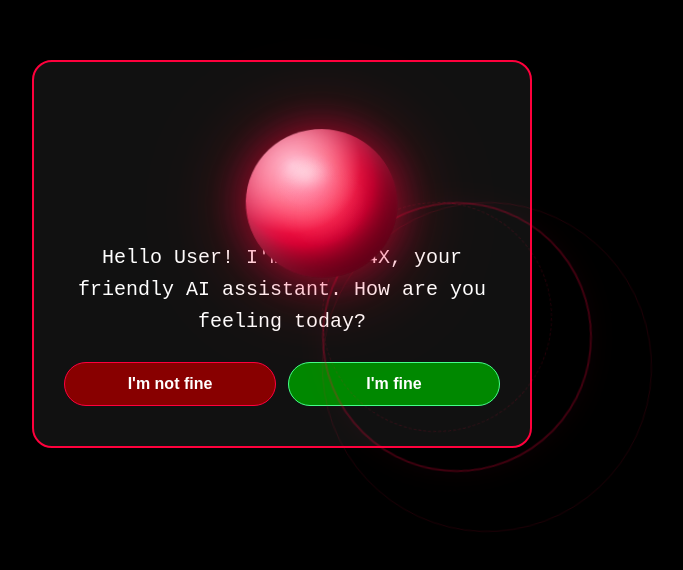
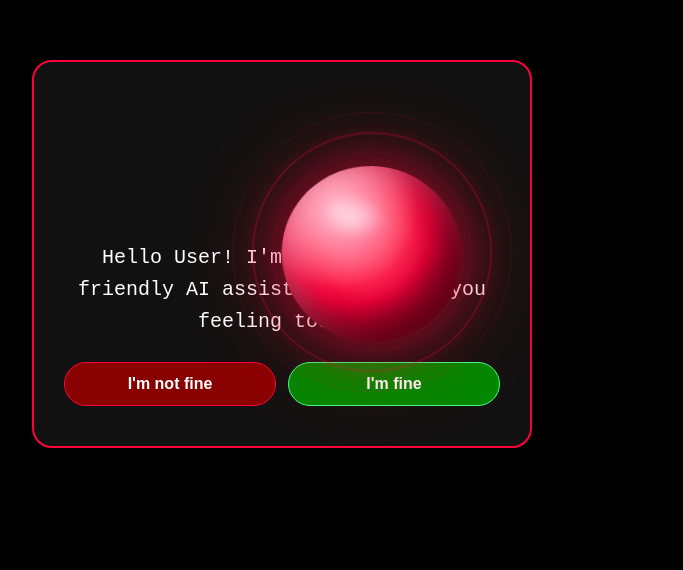
Before and after one commit to itsonlycrypty/Cypher4x-Ai, a React (Vite) app: page / in a window 1280 px wide. Shown: the part 146-716 px from the top of the page, without its empty margins (358-1041 px from the left). Built offline with nearby package versions, Linux system fonts and the light colour scheme.

Commit message:
Refactor comments and update styles for layout

```diff
--- a/src/App.jsx
+++ b/src/App.jsx
@@ -1,7 +1,7 @@
 import { useState, useRef, useEffect, useCallback } from 'react'
 
 // ==================================================
-// ICON SYSTEM (unchanged)
+// ICON SYSTEM
 // ==================================================
 const Icon = ({ name, size = 18, color = 'currentColor' }) => {
   const icons = {
@@ -139,12 +139,12 @@ const searchWeb = async (query) => {
 // ==================================================
 const RedBall = ({ isSpeaking = false }) => (
   <div style={styles.ballContainer}>
-    {/* Outer glow rings — perfectly centered */}
+    {/* Outer glow rings — perfectly centered via margin trick */}
     <div style={styles.ring1} />
     <div style={styles.ring2} />
     <div style={styles.ring3} />
 
-    {/* 3D Sphere — centered via flex */}
+    {/* 3D Sphere — centered via flex parent */}
     <div style={styles.ball3DContainer}>
       <div style={{
         ...styles.ball3D,
@@ -1762,7 +1762,7 @@ export default function App() {
 }
 
 // ============================================================
-// STYLES – ball centered inside rings
+// STYLES – All styles including the final ball & ring layout
 // ============================================================
 const styles = {
   appAndroid: {
@@ -2601,11 +2601,11 @@ const styles = {
     zIndex: 0,
     background: 'radial-gradient(ellipse at center, #0a0000 0%, #000 100%)',
   },
-  // ---------- 3D BALL — CENTERED ----------
+  // ---------- 3D BALL — FINAL LAYOUT (centered) ----------
   ballContainer: {
     position: 'relative',
-    width: '200px',
-    height: '200px',
+    width: '300px',
+    height: '300px',
     pointerEvents: 'none',
     zIndex: 1,
     display: 'flex',
@@ -2615,15 +2615,10 @@ const styles = {
   ball3DContainer: {
     perspective: '800px',
     transformStyle: 'preserve-3d',
-    width: '100%',
-    height: '100%',
-    display: 'flex',
-    alignItems: 'center',
-    justifyContent: 'center',
   },
   ball3D: {
-    width: '76%',
-    height: '76%',
+    width: '180px',
+    height: '180px',
     borderRadius: '50%',
     position: 'relative',
     transformStyle: 'preserve-3d',
@@ -2634,9 +2629,9 @@ const styles = {
     boxShadow: `
       inset -20px -20px 40px rgba(80, 0, 20, 0.8),
       inset 15px 15px 30px rgba(255, 180, 200, 0.4),
-      0 0 40px rgba(255, 0, 60, 0.5),
-      0 0 80px rgba(255, 0, 60, 0.3),
-      0 0 120px rgba(255, 0, 60, 0.15)
+      0 0 50px rgba(255, 0, 60, 0.5),
+      0 0 100px rgba(255, 0, 60, 0.3),
+      0 0 150px rgba(255, 0, 60, 0.15)
     `,
     animation: 'rotateGlobe 25s linear infinite',
     transition: 'all 0.3s ease',
@@ -2645,9 +2640,9 @@ const styles = {
     boxShadow: `
       inset -20px -20px 40px rgba(80, 0, 20, 0.8),
       inset 15px 15px 30px rgba(255, 180, 200, 0.5),
-      0 0 60px rgba(255, 0, 60, 0.8),
-      0 0 120px rgba(255, 0, 60, 0.5),
-      0 0 180px rgba(255, 0, 60, 0.25)
+      0 0 80px rgba(255, 0, 60, 0.8),
+      0 0 150px rgba(255, 0, 60, 0.5),
+      0 0 220px rgba(255, 0, 60, 0.25)
     `,
     animation: 'rotateGlobe 25s linear infinite, ballPulse 1.2s ease-in-out infinite',
   },
@@ -2672,43 +2667,43 @@ const styles = {
     background: 'radial-gradient(circle, rgba(255,100,140,0.2) 0%, transparent 60%)',
     pointerEvents: 'none',
   },
-  // Rings — perfectly centered
+  // Rings – centered using margin trick
   ring1: {
     position: 'absolute',
     top: '50%',
     left: '50%',
-    transform: 'translate(-50%, -50%)',
-    width: '135%',
-    height: '135%',
+    width: '240px',
+    height: '240px',
+    marginLeft: '-120px',
+    marginTop: '-120px',
     borderRadius: '50%',
     border: '2px solid rgba(255,0,60,0.25)',
     animation: 'spinRing 12s linear infinite',
     boxShadow: '0 0 30px rgba(255,0,60,0.05)',
-    pointerEvents: 'none',
   },
   ring2: {
     position: 'absolute',
     top: '50%',
     left: '50%',
-    transform: 'translate(-50%, -50%)',
-    width: '165%',
-    height: '165%',
+    width: '280px',
+    height: '280px',
+    marginLeft: '-140px',
+    marginTop: '-140px',
     borderRadius: '50%',
     border: '1px solid rgba(255,0,60,0.12)',
     animation: 'spinRing 18s linear infinite reverse',
-    pointerEvents: 'none',
   },
   ring3: {
     position: 'absolute',
     top: '50%',
     left: '50%',
-    transform: 'translate(-50%, -50%)',
-    width: '115%',
-    height: '115%',
+    width: '200px',
+    height: '200px',
+    marginLeft: '-100px',
+    marginTop: '-100px',
     borderRadius: '50%',
     border: '1px dashed rgba(255,0,60,0.15)',
     animation: 'spinRing 8s linear infinite',
-    pointerEvents: 'none',
   },
   // ---------- END 3D BALL ----------
   faceTitleAndroid: {
@@ -2992,8 +2987,8 @@ const styles = {
   },
   pcBallContainer: {
     position: 'relative',
-    width: 'clamp(140px, 22vw, 200px)',
-    height: 'clamp(140px, 22vw, 200px)',
+    width: 'clamp(160px, 25vw, 300px)',
+    height: 'clamp(160px, 25vw, 300px)',
     pointerEvents: 'none',
     marginBottom: '10px',
   },
@@ -3202,3 +3197,26 @@ const styles = {
 // ============================================================
 // KEYFRAMES (add to index.css)
 // ============================================================
+// Add these animations to your global CSS:
+/*
+@keyframes pulseText {
+  0%, 100% { opacity: 1; }
+  50% { opacity: 0.6; }
+}
+@keyframes rotateGlobe {
+  0% { transform: rotate(0deg); }
+  100% { transform: rotate(360deg); }
+}
+@keyframes ballPulse {
+  0%, 100% { transform: scale(1); }
+  50% { transform: scale(1.05); }
+}
+@keyframes spinRing {
+  0% { transform: rotate(0deg); }
+  100% { transform: rotate(360deg); }
+}
+@keyframes pulseGlow {
+  0%, 100% { box-shadow: 0 0 80px rgba(255,0,60,0.7); }
+  50% { box-shadow: 0 0 120px rgba(255,0,60,0.9); }
+}
+*/
```
